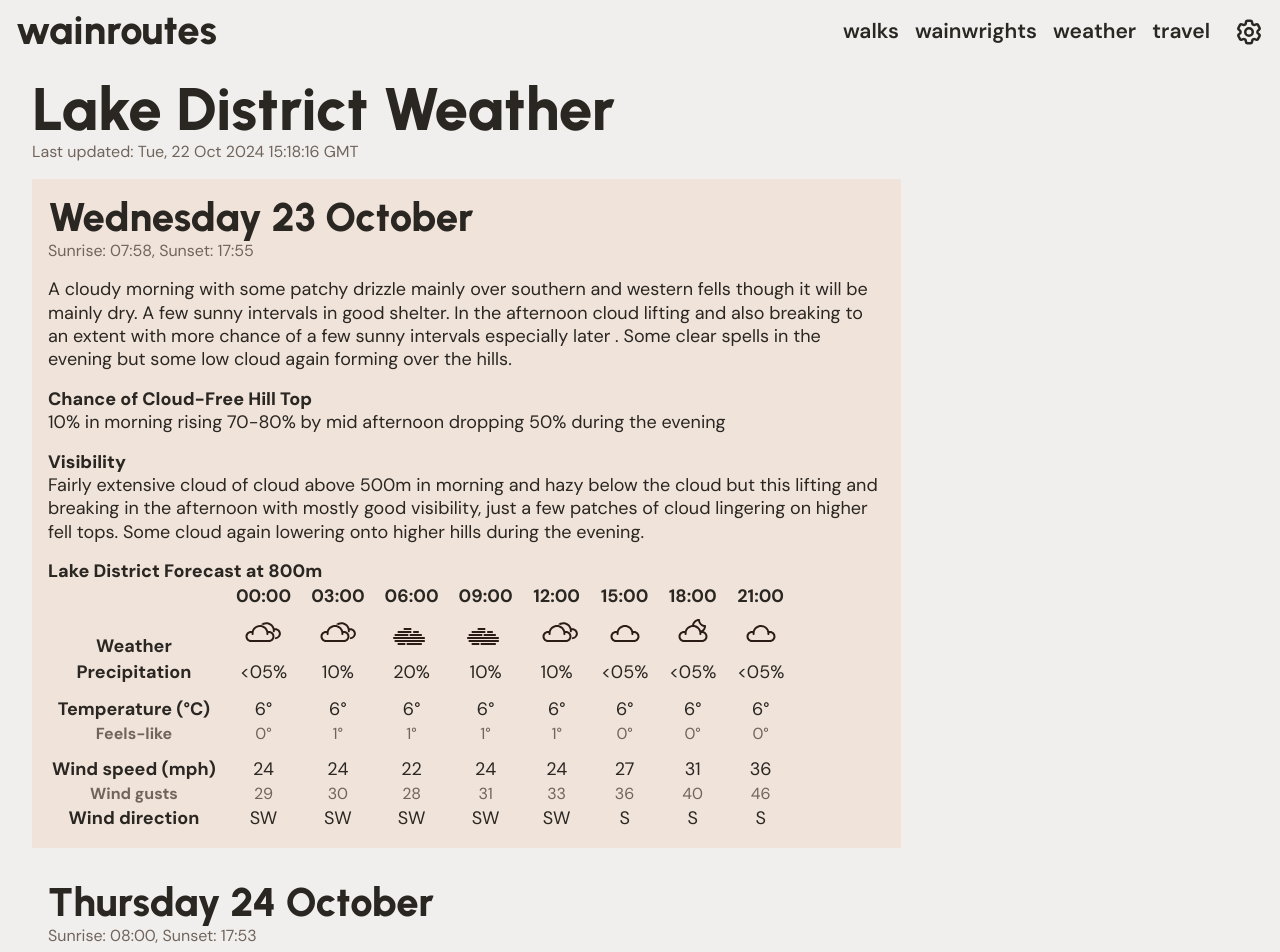
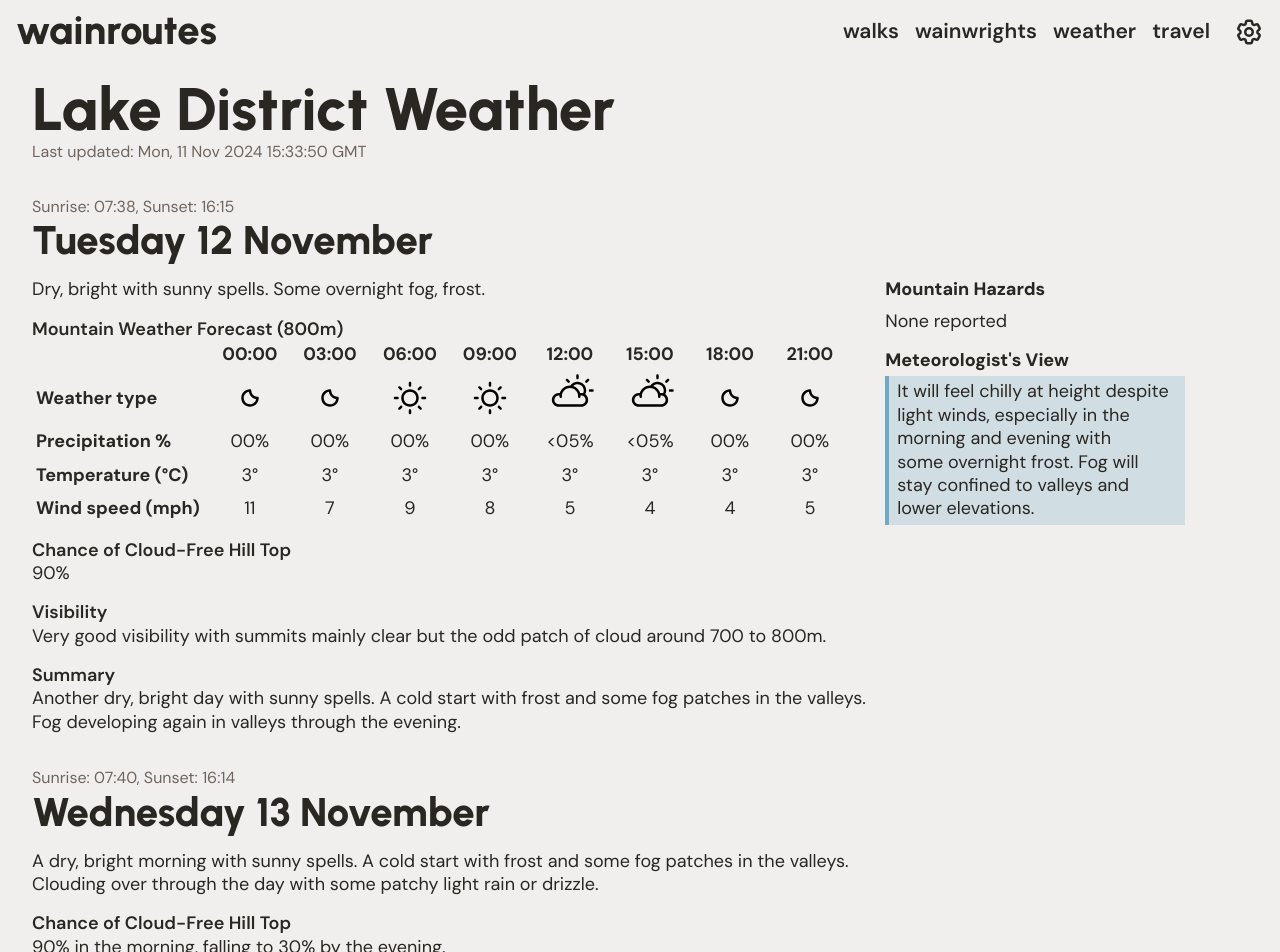
Before and after one commit to joe-cupit/wainroutes, a React (Create React App) app: page /weather in a window 1280 px wide. Shown: the top 952 px of the page. Built offline with nearby package versions, Linux system fonts and the light colour scheme; a web font is replaced by a local one.

Commit message:
Add mountain hazard detail to weather page with new layout

```diff
--- a/public/data/weather.json
+++ b/public/data/weather.json
@@ -1,23 +1,24 @@
 {
-  "update_time": "2024-10-22T15:18:16Z",
-  "confidence": "High for mainly dry weather for the next couple of days but medium for cloud details. Then good confidence for more changeable conditions but low for details and timing.",
+  "update_time": "2024-11-11T15:33:50Z",
+  "confidence": "High for mostly dry, settled weather for the coming week. Lower confidence for cloud details from late Wednesday onwards. High for a transition to more unsettled and colder weather on Saturday",
   "days": [
     {
       "type": "this-evening",
-      "sunrise": "07:58",
-      "sunset": "17:55",
-      "summary": "Dry. Some clear periods at first, but increasing chance of areas of low hill fog later especially over southern and western fells. Light to moderate southwesterly winds."
+      "sunrise": "07:38",
+      "sunset": "16:15",
+      "summary": "Dry with mostly clear skies and light winds, allowing mist or fog to form in valleys and a touch of frost in places."
     },
     {
       "type": "current-day",
-      "date": "2024-10-23",
-      "sunrise": "07:58",
-      "sunset": "17:55",
-      "meteorologist_view": "Nothing additional",
-      "weather": "A cloudy morning with some patchy drizzle mainly over southern and western fells though it will be mainly dry. A few sunny intervals in good shelter. In the afternoon cloud lifting and also breaking to an extent with more chance of a few sunny intervals especially later . Some clear spells in the evening but some low cloud again forming over the hills.",
-      "cloud_free_top": "10% in morning rising 70-80% by mid afternoon dropping 50% during the evening",
-      "visibility": "Fairly extensive cloud of cloud above 500m in morning and hazy below the cloud but this lifting and breaking in the afternoon with mostly good visibility, just a few patches of cloud lingering on higher fell tops. Some cloud again lowering onto higher hills during the evening.",
+      "date": "2024-11-12",
+      "sunrise": "07:38",
+      "sunset": "16:15",
+      "meteorologist_view": "It will feel chilly at height despite light winds, especially in the morning and evening with some overnight frost. Fog will stay confined to valleys and lower elevations.",
+      "summary": "Another dry, bright day with sunny spells. A cold start with frost and some fog patches in the valleys. Fog developing again in valleys through the evening.",
+      "cloud_free_top": "90%",
+      "visibility": "Very good visibility with summits mainly clear but the odd patch of cloud around 700 to 800m.",
       "ground_conditions": "No recent ground conditions report available.",
+      "weather": "Dry, bright with sunny spells. Some overnight fog, frost.",
       "forecast": {
         "time": [
           "00:00",
@@ -30,112 +31,112 @@
           "21:00"
         ],
         "type": [
-          "Overcast",
-          "Overcast",
-          "Fog",
-          "Fog",
-          "Overcast",
-          "Cloudy",
-          "Partly cloudy (night)",
-          "Cloudy"
+          "Clear night",
+          "Clear night",
+          "Sunny day",
+          "Sunny day",
+          "Sunny intervals",
+          "Sunny intervals",
+          "Clear night",
+          "Clear night"
         ],
         "precip": [
-          "<05%",
-          "10%",
-          "20%",
-          "10%",
-          "10%",
+          "00%",
+          "00%",
+          "00%",
+          "00%",
           "<05%",
           "<05%",
-          "<05%"
+          "00%",
+          "00%"
         ],
         "wind_speed": [
-          "24",
-          "24",
-          "22",
-          "24",
-          "24",
-          "27",
-          "31",
-          "36"
+          "11",
+          "7",
+          "9",
+          "8",
+          "5",
+          "4",
+          "4",
+          "5"
         ],
         "wind_gust": [
-          "29",
-          "30",
-          "28",
-          "31",
-          "33",
-          "36",
-          "40",
-          "46"
+          "14",
+          "9",
+          "11",
+          "10",
+          "7",
+          "5",
+          "5",
+          "6"
         ],
         "wind_dir": [
-          "SW",
-          "SW",
-          "SW",
-          "SW",
-          "SW",
+          "NE",
+          "E",
+          "NE",
+          "E",
           "S",
-          "S",
-          "S"
+          "NW",
+          "E",
+          "SE"
         ],
         "temp": [
-          "6",
-          "6",
-          "6",
-          "6",
-          "6",
-          "6",
-          "6",
-          "6"
+          "3",
+          "3",
+          "3",
+          "3",
+          "3",
+          "3",
+          "3",
+          "3"
         ],
         "feel_temp": [
+          "0",
+          "0",
+          "0",
           "0",
           "1",
           "1",
           "1",
-          "1",
-          "0",
-          "0",
           "0"
         ]
       }
     },
     {
       "type": "tomorrows-tab",
-      "date": "2024-10-24",
-      "sunrise": "08:00",
-      "sunset": "17:53",
-      "weather": "Another mainly dry day. Any low cloud lifting off the tops in the morning, with a mixture of sunny intervals and cloudier spells in the afternoon. Best breaks in the north, while southern felltops likely to stay mainly cloudy and shrouded. Cloud becoming overcast in the evening with perhaps some rain towards midnight.",
-      "cloud_free_top": "40% at first rising 80% from mid morning, but 60% in south, gradually falling 20% or less as the evening goes on.",
-      "max_wind": "South to southeast 25 gusts 35mph.",
+      "date": "2024-11-13",
+      "sunrise": "07:40",
+      "sunset": "16:14",
+      "summary": "A dry, bright morning with sunny spells. A cold start with frost and some fog patches in the valleys. Clouding over through the day with some patchy light rain or drizzle.",
+      "cloud_free_top": "90% in the morning, falling to 30% by the evening.",
+      "max_wind": "West veering northwest, increasing to 20mph, gusting 30mph.",
       "temperature": {
-        "At 800m": "Plus 6 rising to Plus 9 Celsius.",
-        "Valley": "Plus 10 rising to Plus 15 Celsius.",
-        "Freezing level": "Above the summits."
+        "At 800m": "Plus 2 rising to plus 5 Celsius.",
+        "Valley": "Plus 2 rising to plus 9 Celsius.",
+        "Freezing level": "Above summits"
       },
-      "visibility": "Areas of cloud above 500-600m at first tending to break and lift off most hills during the afternoon though some patches persisting over southern summits. Good visibility away from the cloud. Then by mid to late evening extensive cloud above 500-600m, visibility also dropping at lower levels in any rain that arrives later."
+      "visibility": "Very good visibility in the morning with summits mainly clear but the odd patch of cloud around 700 to 800m, and fog in the valleys. Cloud becomes quite extensive through the afternoon and evening, shrouding most summits, with visibilities falling poor in drizzle or hill fog."
     },
     {
       "type": "further-outlook",
       "days": [
         {
-          "date": "Fri 25 Oct",
-          "sunrise": "08:02",
-          "sunset": "17:51",
-          "summary": "Low confidence in detail. Any rain clearing in early hours then sunny intervals and some showers. More general cloud and rain may then return in the evening. Fresh southwesterly winds, potentially becoming strong with summit gales in the evening."
+          "date": "Thu 14 Nov",
+          "sunrise": "07:42",
+          "sunset": "16:12",
+          "summary": "Cloudy morning and evening with hill fog and patchy light drizzle, becoming brighter through the middle of the day. Light northerly backing westerly winds. Freezing level above summits."
         },
         {
-          "date": "Sat 26 Oct",
-          "sunrise": "08:04",
-          "sunset": "17:49",
-          "summary": "Likely to be cloudy at first with outbreaks of heavy rain, hill fog and southwesterly gales, brightening up for the afternoon to sunny intervals and showers, with winds veering west to northwesterly."
+          "date": "Fri 15 Nov",
+          "sunrise": "07:44",
+          "sunset": "16:11",
+          "summary": "Staying cloudy with hill fog and patchy light drizzle. Light to fresh westerly winds. Freezing level above summits."
         },
         {
-          "date": "Sun 27 Oct",
-          "sunrise": "07:06",
-          "sunset": "16:46",
-          "summary": "Cloudy with occasional rain, and some hill fog. Strong west to southwest winds."
+          "date": "Sat 16 Nov",
+          "sunrise": "07:46",
+          "sunset": "16:09",
+          "summary": "Early rain clearing south. Then bright spells and some showers, wintry at height with freezing levels falling to 500-600m. Fresh northwest winds."
         }
       ]
     }
--- a/src/pages/WeatherPage.css
+++ b/src/pages/WeatherPage.css
@@ -1,59 +1,100 @@
 .weather-page section {
   padding-block: var(--gap-400);
 }
+.weather-main {
+  gap: var(--gap-600);
+}
 
+.weather-days {
+  gap: var(--gap-600);
+}
 .weather-day {
-  padding: var(--gap-400);
+  flex: 1;
 }
-.weather-future .weather-day {
+.weather-day.future {
   gap: var(--gap-300);
 }
 
-
+.weather-page h3,
 .weather-page h4 {
+  font-size: var(--fs-400);
   font-weight: var(--fw-bold);
+}
+.weather-page h4 {
+  font-weight: var(--fw-medium);
 }
 .weather-page ul {
   list-style: square inside;
   margin-inline-start: 0.5rem;
 }
-.weather-page .suntime {
-  font-size: var(--fs-300);
-  color: var(--clr-black-300)
-}
-.weather-page .meteorologist {
-  width: 95%;
-  margin-inline: auto;
-  padding: 0.25rem 0.375rem;
-
-  background: var(--clr-primary-200);
-  border-inline-start: 0.25rem solid var(--clr-primary-400);
-}
 
 
 .weather-page .forecast {
-  width: 100%;
+  max-width: 90vw;
   overflow-x: auto;
 }
 .forecast-table th,
 .forecast-table td {
-  padding-inline: 0.125rem 1rem;
-
+  padding-inline: calc(var(--gap-200) / 2) var(--gap-400);
   text-align: center;
-  vertical-align: bottom;
+  text-wrap: nowrap;
+}
+.forecast-table th:first-child,
+.forecast-table td:first-child {
+  text-align: left;
 }
 .forecast-table .primary-row th,
 .forecast-table .primary-row td {
-  padding-top: 0.75rem;
+  padding-top: var(--gap-300);
   min-width: fit-content;
 }
-.forecast-table .secondary-row {
-  font-size: var(--fs-300);
-  color: var(--clr-black-300);
+.forecast-table img {
+  min-width: calc(2.5 * var(--fs-600));
+  max-width: calc(2.5 * var(--fs-600));
 }
-.forecast-table img {
-  width: calc(2 * var(--fs-600));
 
-  filter: invert(0.1) sepia(1) saturate(2) hue-rotate(-30deg);
-  cursor: pointer;
+
+.weather-extra-details {
+  max-width: 300px;
 }
+.mountain-hazards,
+.mountain-hazards-list {
+  gap: var(--gap-300);
+}
+.mountain-hazard,
+.meteorologist {
+  padding: 0.25rem 0.5rem;
+  margin-block: var(--gap-200);
+}
+.mountain-hazard.low {
+  background: #F1D46340;
+  border-inline-start: 0.25rem solid #F1D463;
+}
+.mountain-hazard.medium {
+  background: #F6B24340;
+  border-inline-start: 0.25rem solid #F6B243;
+}
+.mountain-hazard.high {
+  background: #F3693740;
+  border-inline-start: 0.25rem solid #F36937;
+}
+.meteorologist {
+  background: #6DAAC340;
+  border-inline-start: 0.25rem solid #6DAAC3;
+}
+
+@media (max-width: 1048px) {
+  .weather-extra-details {
+    max-width: none;
+  }
+  .mountain-hazards {
+    gap: 0;
+  }
+  .mountain-hazards-list {
+    flex-direction: row;
+    width: 100%;
+  }
+  .mountain-hazards-list h4 {
+    display: none;
+  }
+}
--- a/src/pages/WeatherPage.jsx
+++ b/src/pages/WeatherPage.jsx
@@ -26,12 +26,13 @@ export function WeatherPage() {
     <main className="weather-page">
 
       <section>
-        <div className="flex-column">
+        <div className="flex-column weather-main">
           <div className="weather-header">
             <h1 className="title">Lake District Weather</h1>
             <p className="secondary-text">Last updated: {new Date(weatherData?.update_time).toUTCString()}</p>
           </div>
 
+          <div className="flex-column weather-days">
             {weatherData?.days?.map((day, index) => {
               switch (day.type) {
                 // case "this-evening": return <EveningWeather key={index} weather={day} />
@@ -41,6 +42,7 @@ export function WeatherPage() {
                 default: return <Fragment key={index}></Fragment>
               }
             })}
+          </div>
         </div>
       </section>
 
@@ -52,14 +54,20 @@ export function WeatherPage() {
 function CurrentDayWeather({ weather }) {
 
   return (
-    <div className="flex-column weather-day highlighted-section">
-
+    <div className="flex-column weather-day">
       <div>
+        <span className="secondary-text">Sunrise: {weather.sunrise}, Sunset: {weather.sunset}</span>
         <h2 className="heading">{DateTitle(weather.date)}</h2>
-        <span className="suntime">Sunrise: {weather.sunrise}, Sunset: {weather.sunset}</span>
       </div>
 
+      <div className="flex-row">
+        <div className="flex-column weather-day">
           <p>{weather.weather}</p>
+
+          <div className="forecast">
+            <h4>Mountain Weather Forecast (800m)</h4>
+            <ForecastTable forecast={weather.forecast} />
+          </div>
 
           <div>
             <h4>Chance of Cloud-Free Hill Top</h4>
@@ -71,21 +79,55 @@ function CurrentDayWeather({ weather }) {
             <p>{weather.visibility}</p>
           </div>
 
-      {weather.meteorologist_view && !weather.meteorologist_view.startsWith("Nothing") &&
-        <div className="meteorologist">
-          <h4>Meteorologist's View</h4>
-          <p>{weather.meteorologist_view}</p>
+          <div>
+            <h4>Summary</h4>
+            <p>{weather.summary}</p>
+          </div>
+        </div>
+
+        <div className="flex-column weather-extra-details">
+          <div className="flex-column mountain-hazards">
+            <h3>Mountain Hazards</h3>
+
+            {weather.hazards
+              ? <div className="flex-column mountain-hazards-list">
+                  {weather.hazards.high &&
+                    <div>
+                      <h4>High likelihood</h4>
+                      {Object.keys(weather.hazards.high).map((hazard, index) => {
+                        return <p key={index} className="mountain-hazard high">{hazard}</p>
+                      })}
                     </div>
                   }
+                  {weather.hazards.medium &&
+                    <div>
+                      <h4>Medium likelihood</h4>
+                      {Object.keys(weather.hazards.medium).map((hazard, index) => {
+                        return <p key={index} className="mountain-hazard medium">{hazard}</p>
+                      })}
+                    </div>
+                  }
+                  {weather.hazards.low &&
+                    <div>
+                      <h4>Low likelihood</h4>
+                      {Object.keys(weather.hazards.low).map((hazard, index) => {
+                        return <p key={index} className="mountain-hazard low">{hazard}</p>
+                      })}
+                    </div>
+                  }
+                </div>
+              : "None reported"}
+          </div>
 
-      {/* <div>
-        <h4>Ground Conditions</h4>
-        <p>{weather.ground_conditions}</p>
-      </div> */}
+          <div>
+            <h3>Meteorologist's View</h3>
+            {weather.meteorologist_view && !weather.meteorologist_view.startsWith("Nothing")
+              ? <p className="meteorologist">{weather.meteorologist_view}</p>
+              : <p>{weather.meteorologist_view ?? "Nothing to add"}</p>
+            }
+          </div>
+        </div>
 
-      <div className="forecast">
-        <h4>Lake District Forecast at 800m</h4>
-        <ForecastTable forecast={weather.forecast} />
       </div>
 
     </div>
@@ -129,19 +171,10 @@ function ForecastTable({ forecast }) {
         </tr>
       </thead>
       <tbody>
-        <TypeRow title="Weather" data={forecast.type} className={"primary-row"} />
-        <ForecastRow title="Precipitation" data={forecast.precip} />
-        {/* <tr className="table-break">
-          <th colSpan="5">Temperature (°C)</th>
-        </tr> */}
+        <TypeRow title="Weather type" data={forecast.type} className={"primary-row"} />
+        <ForecastRow title="Precipitation %" data={forecast.precip} />
         <ForecastRow title="Temperature (°C)" data={forecast.temp} postText={"°"} className={"primary-row"} />
-        <ForecastRow title="Feels-like" data={forecast.feel_temp} postText={"°"} className={"secondary-row"} />
-        {/* <tr className="table-break">
-          <th colSpan="5">Wind speeds (mph)</th>
-        </tr> */}
         <ForecastRow title="Wind speed (mph)" data={forecast.wind_speed} className={"primary-row"} />
-        <ForecastRow title="Wind gusts" data={forecast.wind_gust} className={"secondary-row"} />
-        <ForecastRow title="Wind direction" data={forecast.wind_dir} />
       </tbody>
     </table>
   )
@@ -152,11 +185,11 @@ function TomorrowsWeather({ weather }) {
   return (
     <div className="flex-column weather-day">
       <div>
+        <span className="secondary-text">Sunrise: {weather.sunrise}, Sunset: {weather.sunset}</span>
         <h2 className="heading">{DateTitle(weather.date)}</h2>
-        <span className="suntime">Sunrise: {weather.sunrise}, Sunset: {weather.sunset}</span>
       </div>
 
-      <p>{weather.weather}</p>
+      <p>{weather.summary}</p>
 
       <div>
         <h4>Chance of Cloud-Free Hill Top</h4>
@@ -196,23 +229,21 @@ function FutureWeather({ weather }) {
   }
 
   return (
-    <div className="weather-future">
-      {weather.days?.map((day, index) => {
+    weather.days?.map((day, index) => {
       var dateList = day.date.split(" ");
       dateList[0] = weekdayDict[dateList[0]];
       dateList[2] = monthDict[dateList[2]];
 
       return (
-          <div key={index} className="flex-column weather-day">
+        <div key={index} className="flex-column future weather-day">
           <div>
-              <h3 className="subheading">{dateList.join(" ")}</h3>
-              <span className="suntime">Sunrise: {day.sunrise}, Sunset: {day.sunset}</span>
+            <span className="secondary-text">Sunrise: {day.sunrise}, Sunset: {day.sunset}</span>
+            <h2 className="subheading">{dateList.join(" ")}</h2>
           </div>
           <p>{day.summary}</p>
         </div>
       )
-      })}
-    </div>
+    })
   )
 }
 
```
Also changed, not shown: src/assets/images/weather/overcast.svg. Lines whose indentation alone changed are shown as unchanged.
